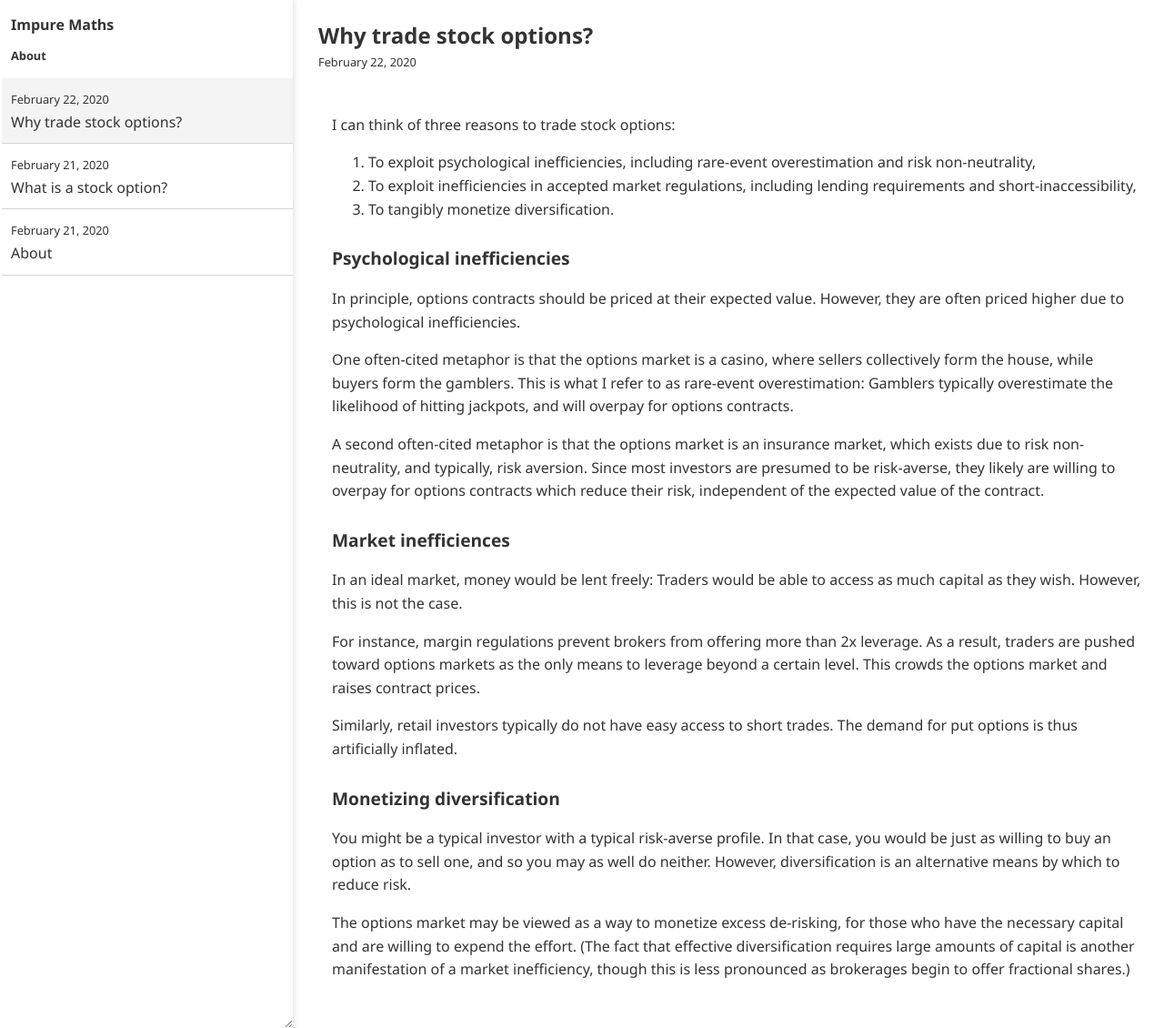
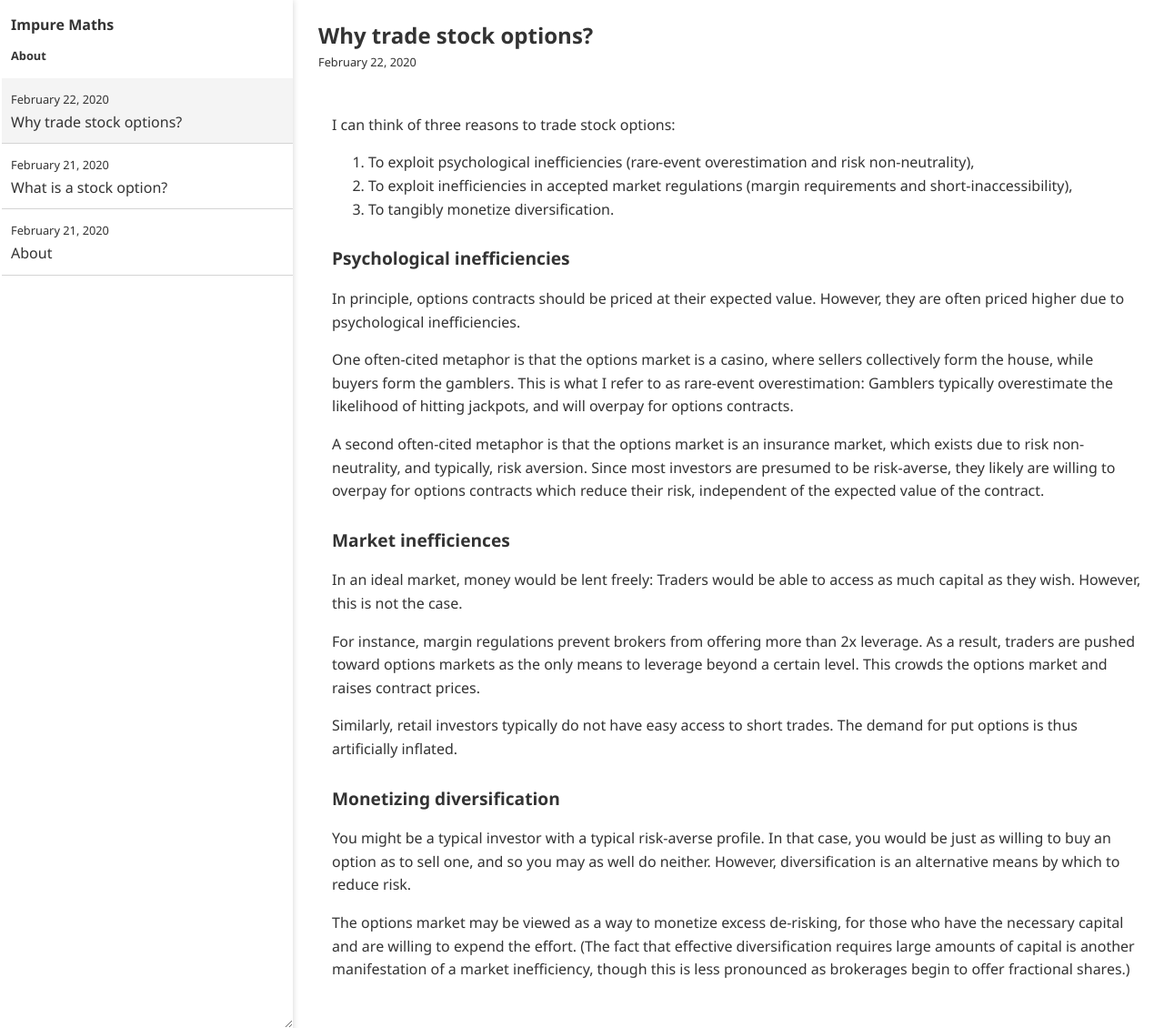
Before and after one commit to impuremaths/impuremaths.github.io, a Jekyll site: the page built from _posts/2020-02-22-why-trade-stock-options.md, in a window 1280 px wide and 1130 px high. Shown: the whole window at 91% size. Built offline with Jekyll 4.4.1, drawn with Linux system fonts in a browser that asks for light colours.

Commit message:
Update 2020-02-22-why-trade-stock-options.md

```diff
--- a/_posts/2020-02-22-why-trade-stock-options.md
+++ b/_posts/2020-02-22-why-trade-stock-options.md
@@ -4,8 +4,8 @@ title: "Why trade stock options?"
 
 I can think of three reasons to trade stock options:
 
-1. To exploit psychological inefficiencies, including rare-event overestimation and risk non-neutrality,
-2. To exploit inefficiencies in accepted market regulations, including lending requirements and short-inaccessibility,
+1. To exploit psychological inefficiencies (rare-event overestimation and risk non-neutrality),
+2. To exploit inefficiencies in accepted market regulations (margin requirements and short-inaccessibility),
 3. To tangibly monetize diversification.
 
 ### Psychological inefficiencies
```
